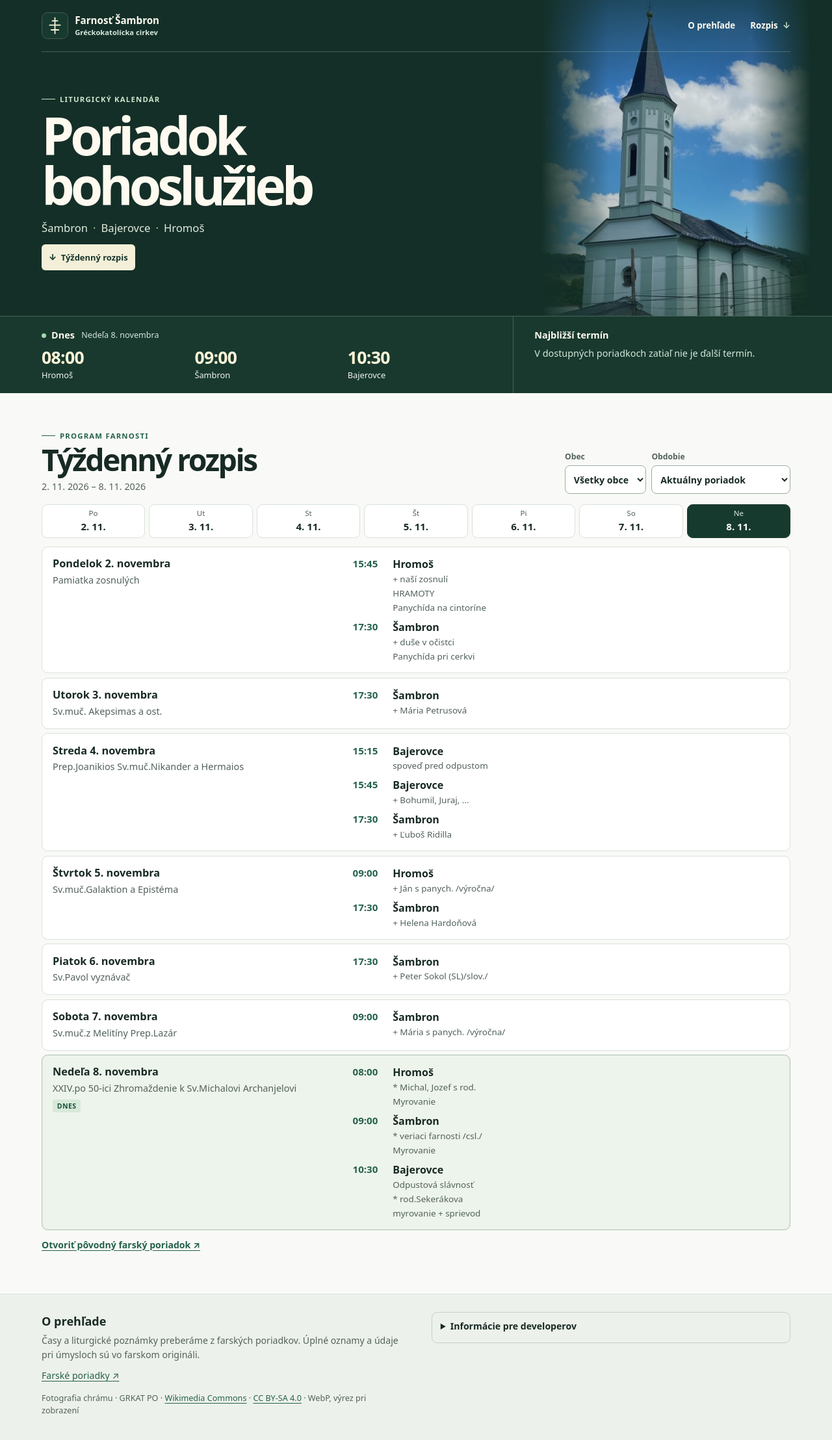
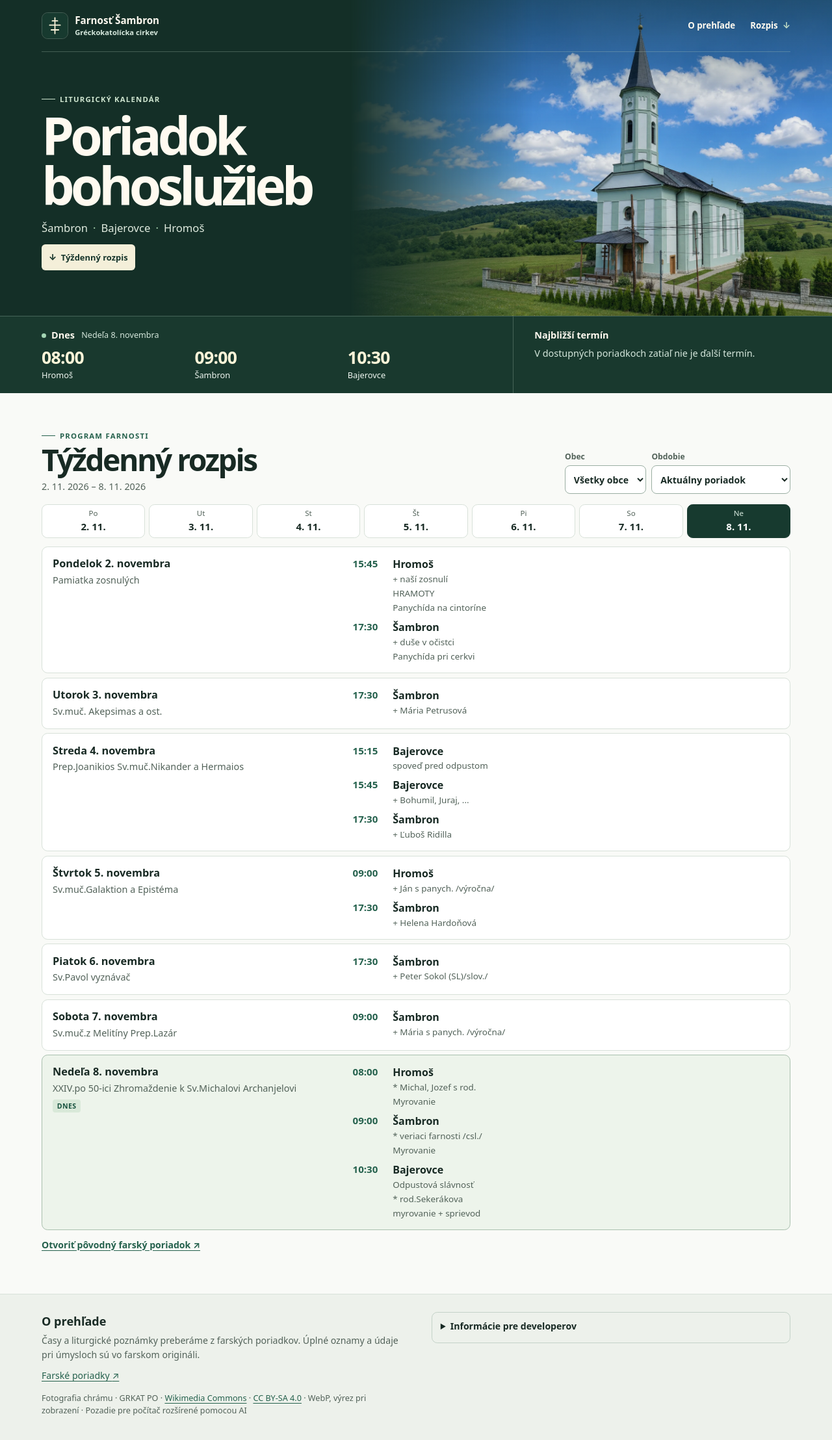
Before and after one commit to a1ad1da1am1m/sambron-bohosluzby, a plain HTML site: page site/index.html in a window 1280 px wide. Shown: the whole page at 65% size. Drawn offline with Linux system fonts and the light colour scheme.

Commit message:
Add wide desktop church background while preserving mobile layout

```diff
--- a/site/index.html
+++ b/site/index.html
@@ -7,7 +7,7 @@
   <meta name="description" content="Dnešné časy a aktuálny liturgický poriadok farnosti Šambron pre Šambron, Bajerovce a Hromoš.">
   <title>Poriadok bohoslužieb | Farnosť Šambron</title>
   <link rel="icon" href="kriz.svg" type="image/svg+xml">
-  <link rel="stylesheet" href="style.css?v=9">
+  <link rel="stylesheet" href="style.css?v=10">
   <script src="prehlad.js?v=5" defer></script>
 </head>
 <body>
@@ -85,7 +85,7 @@
         <h2>O prehľade</h2>
         <p>Časy a liturgické poznámky preberáme z farských poriadkov. Úplné oznamy a údaje pri úmysloch sú vo farskom origináli.</p>
         <a href="https://www.mojakomunita.sk/web/gkc-farnost-sambron/poriadok-bohosluzieb">Farské poriadky <span aria-hidden="true">↗</span></a>
-        <p class="photo-credit">Fotografia chrámu · GRKAT PO · <a href="https://commons.wikimedia.org/wiki/File:Cerkovsambron.png">Wikimedia Commons</a> · <a href="https://creativecommons.org/licenses/by-sa/4.0/">CC BY-SA 4.0</a> · WebP, výrez pri zobrazení</p>
+        <p class="photo-credit">Fotografia chrámu · GRKAT PO · <a href="https://commons.wikimedia.org/wiki/File:Cerkovsambron.png">Wikimedia Commons</a> · <a href="https://creativecommons.org/licenses/by-sa/4.0/">CC BY-SA 4.0</a> · WebP, výrez pri zobrazení<span class="desktop-photo-credit"> · Pozadie pre počítač rozšírené pomocou AI</span></p>
       </div>
       <details class="developer">
         <summary>Informácie pre developerov</summary>
--- a/site/style.css
+++ b/site/style.css
@@ -150,3 +150,15 @@ footer p { margin-block: .35rem .65rem; }
   .filters { grid-template-columns: 1fr; }
   .hero-shell { --header-gutter: 1rem; }
 }
+
+.desktop-photo-credit { display: none; }
+/* Wider photographic composition exclusively for desktop screens. */
+@media (min-width: 64rem) {
+  .desktop-photo-credit { display: inline; }
+  .hero-feature::before {
+    inset: 0 0 0 auto;
+    width: 58%;
+    background: linear-gradient(180deg, #142f2788, #142f2714 35%, #142f2733), url("chram-desktop.webp") center top / cover no-repeat;
+    mask-image: linear-gradient(90deg, transparent, #000 38%);
+  }
+}
```
Also changed, not shown: site/chram-desktop.webp (added).
